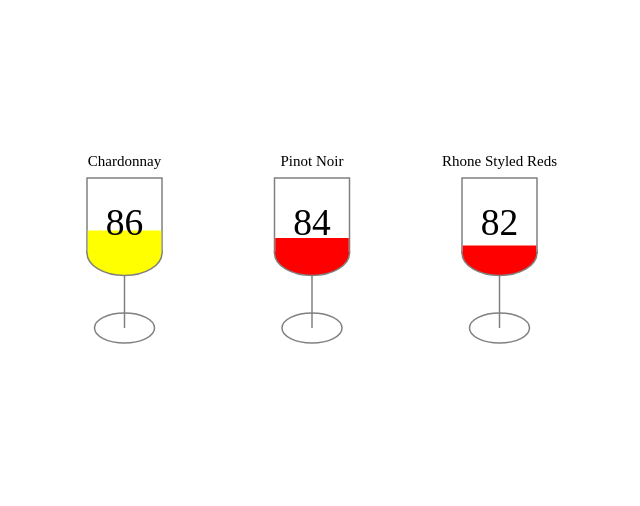
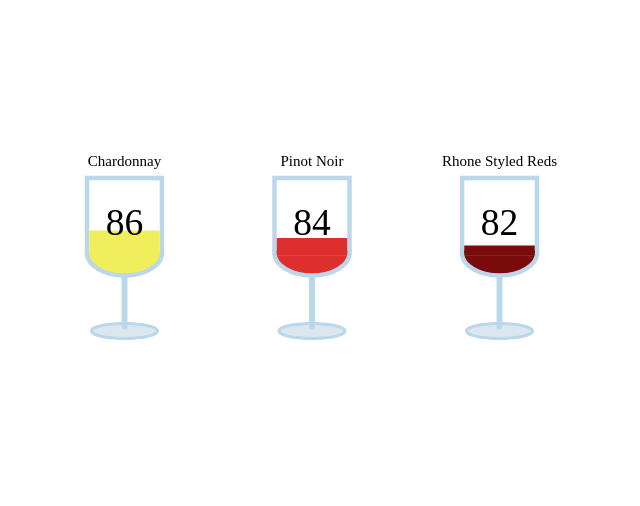
Before and after one commit to mz322/CS-3300-P2, a plain HTML site: page Michael/Plotting Images/Wine Glass Images/index.html in a window 1280 px wide. Shown: the part 5-511 px from the top of the page, without its empty margins (71-711 px from the left). Drawn offline with nearby package versions, Linux system fonts and the light colour scheme.

Commit message:
Reworked wine glass images
Wow
So Pretty
Amaze

```diff
--- a/Michael/Plotting Images/Wine Glass Images/index.html
+++ b/Michael/Plotting Images/Wine Glass Images/index.html
@@ -40,8 +40,9 @@ var image_scale_size= function(height, width) {
 }
 
 var wine_color= function(varietal) {
-  if (varietal == "Chardonnay") {return "yellow"}
-  else {return "red"}
+  if (varietal == "Chardonnay") {return "#F0EE5A"}
+  else if (varietal == "Pinot Noir") {return "#DE2F2F"}
+  else {return "#790B0B"}
 }
 
 var vintage_rating= function(varietal, data) {
@@ -60,6 +61,24 @@ var glass_maker= function(g_name, varietal, data) {
   var inner_image= g_name.append("g")
   .attr("transform", "scale ( " + image_scale_size(svg_height_1, svg_width_1) + ", " + image_scale_size(svg_height_1, svg_width_1) + ")")
 
+  var stem= inner_image.append("g")
+  .attr("transform", "scale (8, 8) translate (-28, -27)")
+
+  stem.append("ellipse")
+  .attr("cx", 28)
+  .attr("cy", 53)
+  .attr("rx", 11)
+  .attr("ry", 2.5)
+  .style("fill", "#DAE7EF")
+
+  stem.append("path")
+  .attr("d", "M28,56c-3.978,0-11.5-0.627-11.5-3s7.522-3,11.5-3s11.5,0.627,11.5,3S31.978,56,28,56z M28,51    c-6.794,0-10.5,1.321-10.5,2s3.706,2,10.5,2s10.5-1.321,10.5-2S34.794,51,28,51z")
+  .style("fill", "#BBD7EA")
+
+  stem.append("path")
+  .attr("d", "M28,52.5c-0.552,0-1-0.447-1-1V35.359c0-0.553,0.448-1,1-1s1,0.447,1,1V51.5   C29,52.053,28.552,52.5,28,52.5z")
+  .style("fill", "#BBD7EA")
+
   inner_image.append("text")
   .text(varietal)
   .attr("text-anchor", "middle")
@@ -73,25 +92,25 @@ var glass_maker= function(g_name, varietal, data) {
   .attr("rx", 100)
   .attr("ry", 60)
   .style("fill", wine_color(varietal))
-  .style("stroke", "gray")
-  .style("stroke-width", 4)
+  .style("stroke", "#BBD7EA")
+  .style("stroke-width", 12)
 
   inner_image.append("polygon")
   .attr("points", "-100,0 -100,-200 100,-200 100,0")
-  .style("stroke-width", 4)
-  .style("stroke", "gray")
+  .style("stroke-width", 12)
+  .style("stroke", "#BBD7EA")
   .style("fill", "white")
 
   inner_image.append("line")
-  .attr("x1", -98)
+  .attr("x1", -94)
   .attr("y1", 0)
-  .attr("x2", 98)
+  .attr("x2", 94)
   .attr("y2", 0)
-  .style("stroke-width", 5)
+  .style("stroke-width", 13)
   .style("stroke", wine_color(varietal))
 
   inner_image.append("polygon")
-  .attr("points", "-98,0 -98," + (-1 * wine_vintage_scale(data)) + " 98," + (-1 * wine_vintage_scale(data)) + " 98,0")
+  .attr("points", "-94,0 -94," + (-1 * wine_vintage_scale(data)) + " 94," + (-1 * wine_vintage_scale(data)) + " 94,0")
   .style("fill", wine_color(varietal))
 
   inner_image.append("text")
@@ -101,22 +120,22 @@ var glass_maker= function(g_name, varietal, data) {
   .attr("y", -70)
   .attr("font-size", 100)
 
-  inner_image.append("ellipse")
-  .attr("cx", 0)
-  .attr("cy", 200)
-  .attr("rx", 80)
-  .attr("ry", 40)
-  .style("fill", "none")
-  .style("stroke", "gray")
-  .style("stroke-width", 4)
-
-  inner_image.append("line")
-  .attr("x1", 0)
-  .attr("y1", 60)
-  .attr("x2", 0)
-  .attr("y2", 200)
-  .style("stroke-width", 4)
-  .style("stroke", "gray")
+  // inner_image.append("ellipse")
+  // .attr("cx", 0)
+  // .attr("cy", 200)
+  // .attr("rx", 80)
+  // .attr("ry", 40)
+  // .style("fill", "none")
+  // .style("stroke", "gray")
+  // .style("stroke-width", 4)
+  //
+  // inner_image.append("line")
+  // .attr("x1", 0)
+  // .attr("y1", 60)
+  // .attr("x2", 0)
+  // .attr("y2", 200)
+  // .style("stroke-width", 4)
+  // .style("stroke", "gray")
 }
 
 var update_wine_image= function(input_data) {
```
